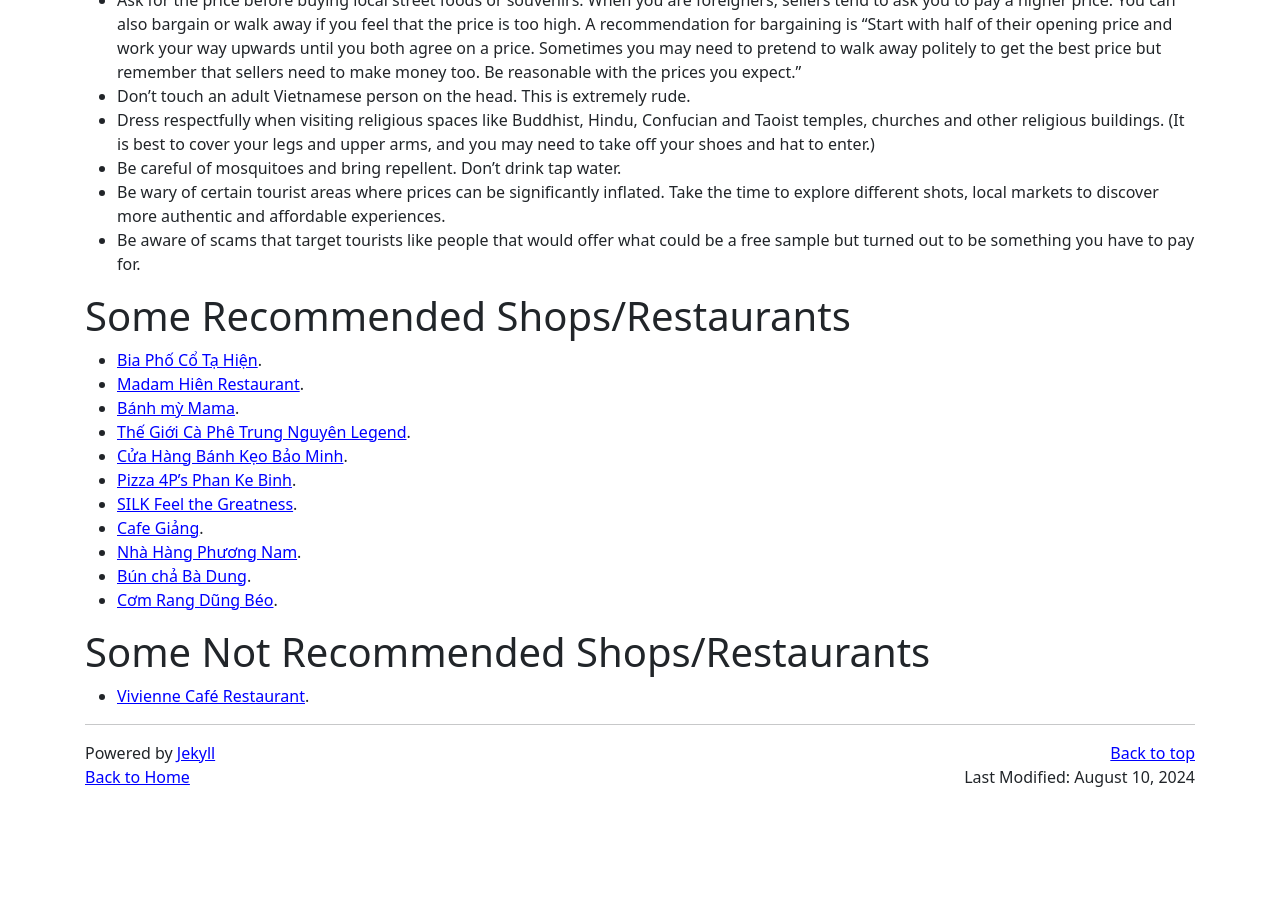
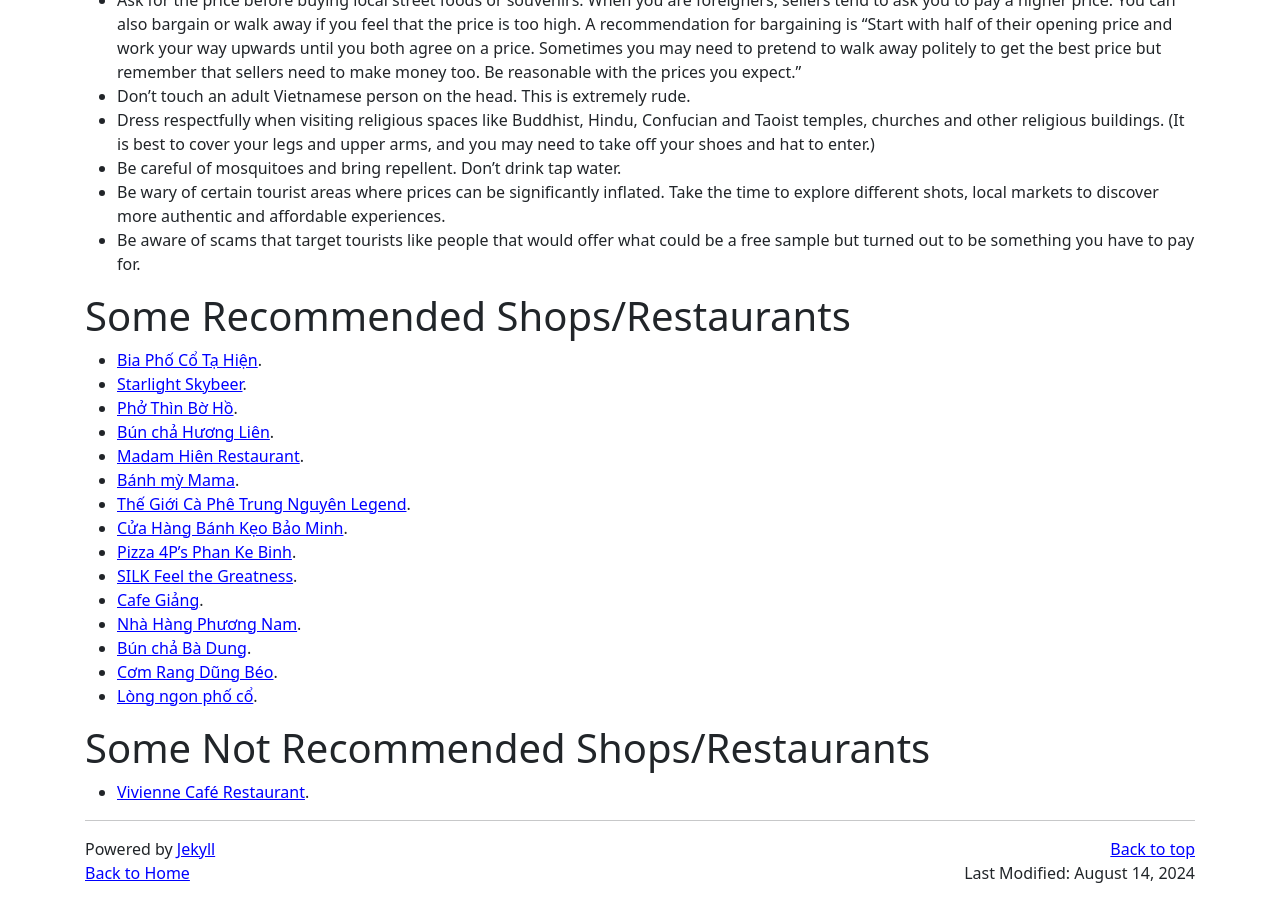
Before and after one commit to hoanganhduc/hoanganhduc.github.io, a Jekyll site: the page built from _posts/2023-12-20-local-information.md, in a window 1280 px wide and 900 px high, scrolled down 1612 px. Built offline with Jekyll 4.4.1, drawn with Linux system fonts in a browser that asks for light colours; nearby versions of some CDN libraries; a style sheet for code colours, icons or effects is not loaded; before the commit the page ends 2416 px from its top, so only the background shows below that; some of the changed text lies outside the part shown.

Commit message:
Updated @ 2024-08-14  08:14:54 ICT

```diff
--- a/_posts/2023-12-20-local-information.md
+++ b/_posts/2023-12-20-local-information.md
@@ -4,7 +4,7 @@ title: "Local Information"
 categories:
   - "travel"
 <!--katex: true-->
-last_modified_at: 2024-08-10
+last_modified_at: 2024-08-14
 description: This page contains some tips and information for visitors who visit Duc A. Hoang in Hanoi
 keywords: local information, visitor, travel, Duc A. Hoang
 ---
@@ -47,6 +47,9 @@ keywords: local information, visitor, travel, Duc A. Hoang
 # Some Recommended Shops/Restaurants
 
 * [Bia Phố Cổ Tạ Hiện](https://maps.app.goo.gl/i6jS9mA3p6FYQkny7).
+* [Starlight Skybeer](https://maps.app.goo.gl/aozX98YoWmQ8Qvw37).
+* [Phở Thìn Bờ Hồ](https://maps.app.goo.gl/Eauqgwc3VAPvqQav7).
+* [Bún chả Hương Liên](https://maps.app.goo.gl/8NZSoyw5gB1b3NJZA).
 * [Madam Hiên Restaurant](https://maps.app.goo.gl/pchJo3mPuEpudeX58).
 * [Bánh mỳ Mama](https://maps.app.goo.gl/tigCicSGoX4WdfBz9).
 * [Thế Giới Cà Phê Trung Nguyên Legend](https://maps.app.goo.gl/rx6VdQ53fQRnE5p29).
@@ -57,6 +60,7 @@ keywords: local information, visitor, travel, Duc A. Hoang
 * [Nhà Hàng Phương Nam](https://nhahangphuongnam.vn).
 * [Bún chả Bà Dung](https://maps.app.goo.gl/qZPtPvJDvZ3egUqt5).
 * [Cơm Rang Dũng Béo](https://maps.app.goo.gl/Zc2Dm7Zq4H9MDM8UA).
+* [Lòng ngon phố cổ](https://maps.app.goo.gl/oJxKdDMXB3pQqkbX9).
 
 # Some Not Recommended Shops/Restaurants
 
```
Also changed, not shown: 1 other file.
